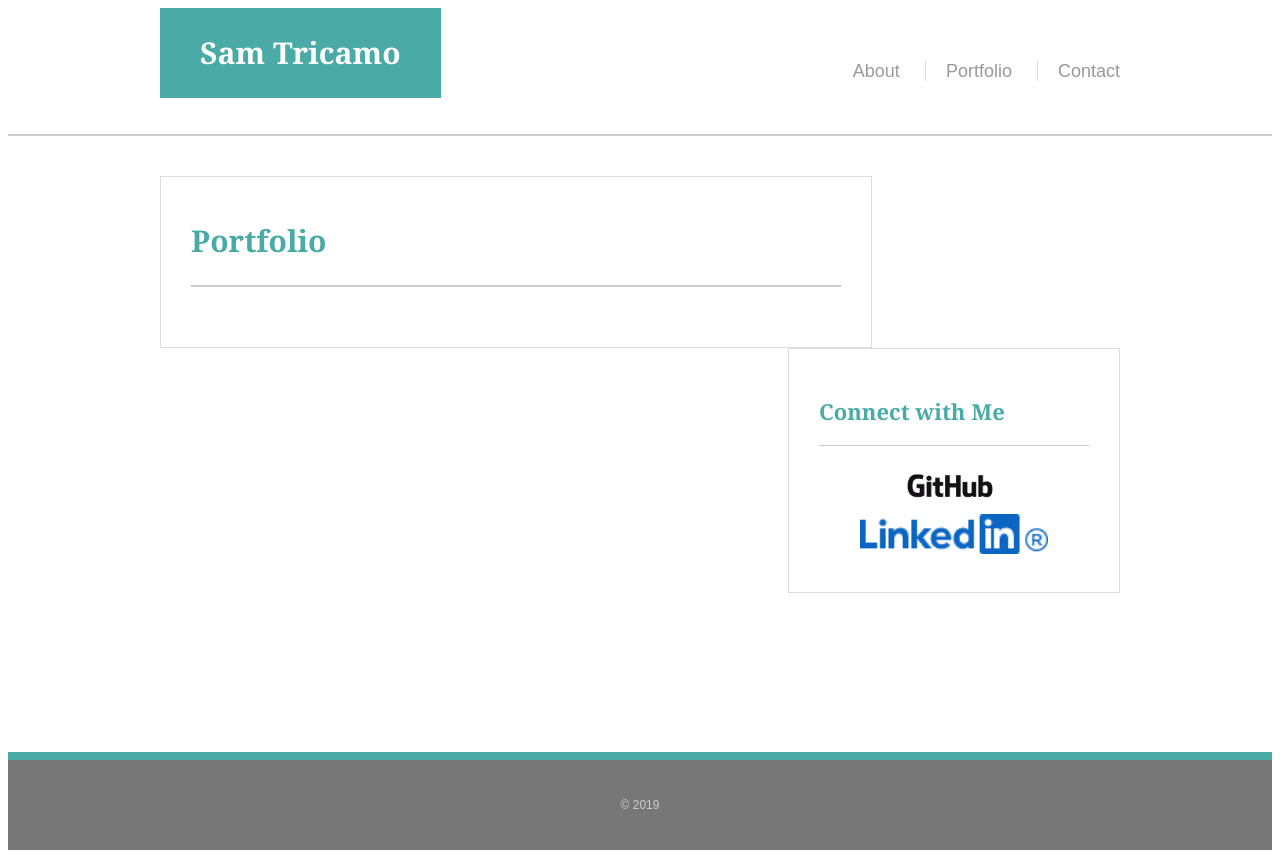
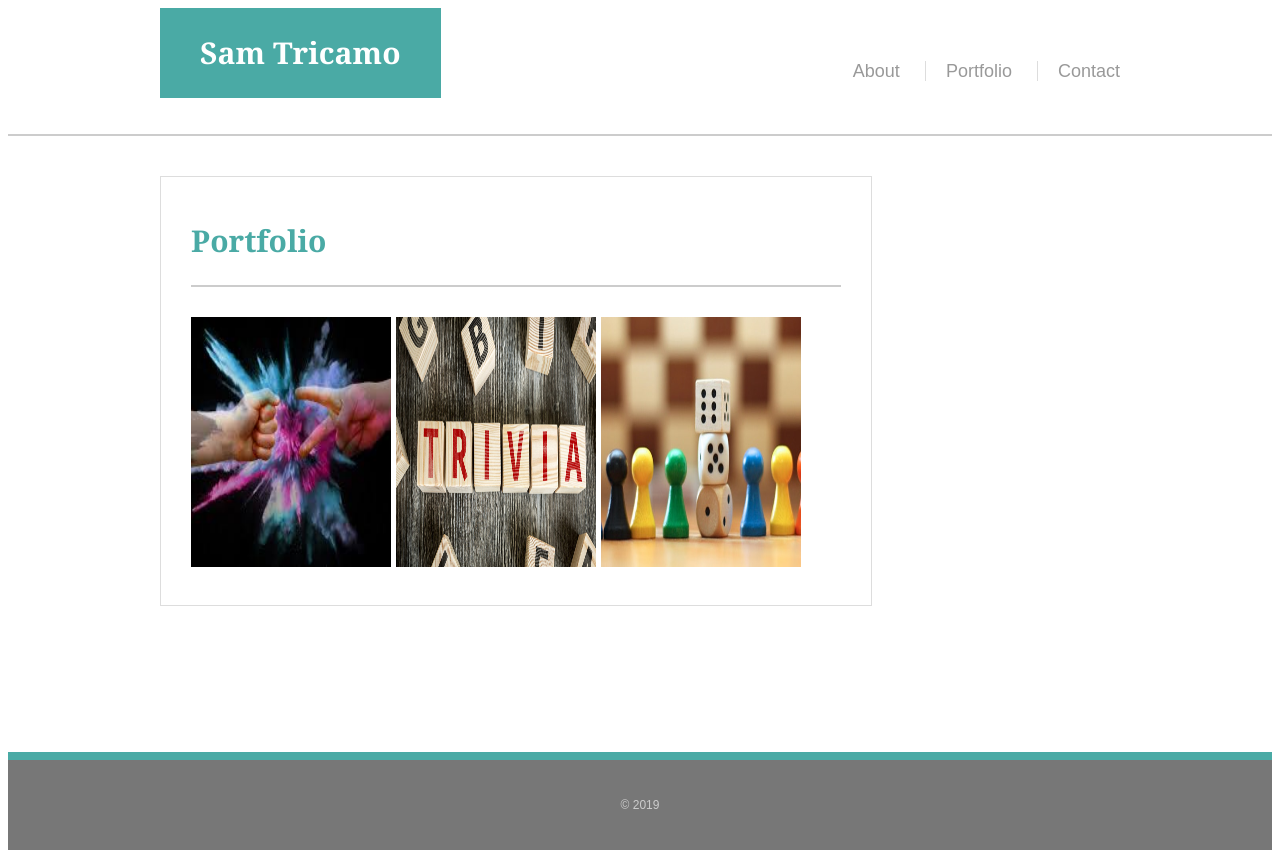
Before and after one commit to samualtricamo/Basic-Portfolio, a plain HTML site: page portfolio.html in a window 1280 px wide. Drawn offline with Linux system fonts and the light colour scheme.

Commit message:
Added Images to Portfolio and About sections

```diff
--- a/portfolio.html
+++ b/portfolio.html
@@ -29,18 +29,14 @@
   <div id="content" class="module">
     <h1>Portfolio</h1>
 
-
+    <img src="assets/images/images.jpg" alt="RPS" width="200" height="250">
+    <img src="assets/images/1-48.jpg" alt="Trivia" width="200" height="250">
+    <img src="assets/images/61-og.jpg" alt="Board Games" width="200" height="250">
 
 
   </div>
 
-  <div id="social" class="module">
-    <h2>Connect with Me</h2>
 
-	<a href="https://github.com/samualtricamo"><img src="assets/images/GitHub_Logo.png"></a>
-	<a href="https://www.linkedin.com/in/sam-tricamo-40480150/"><img src="assets/images/LinkedIn-Blue-14-┬«@2x.png"></a>
-
-  </div>
 </div>
   <footer> &copy; 2019 </footer>
 
```
Also changed, not shown: contact.html (+0 -6 lines), index.html (+2 -7 lines), assets/images/1-48.jpg (added), assets/images/61-og.jpg (added), assets/images/GitHub_Logo.png (deleted), assets/images/LinkedIn-Blue-14-┬«@2x.png (deleted), assets/images/images.jpg (added), 1 other file.
